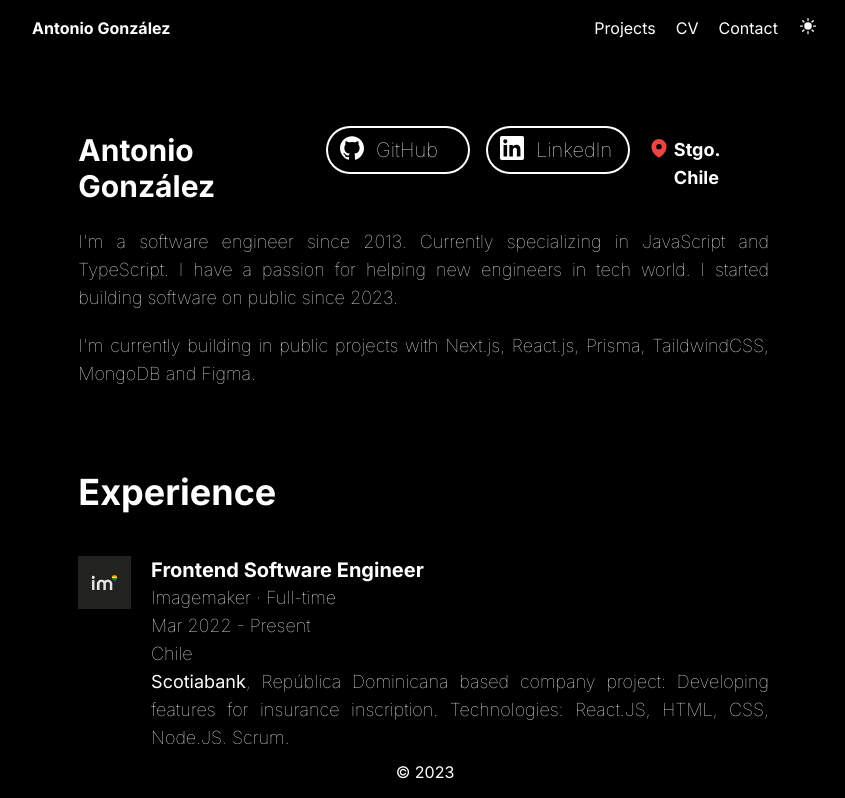
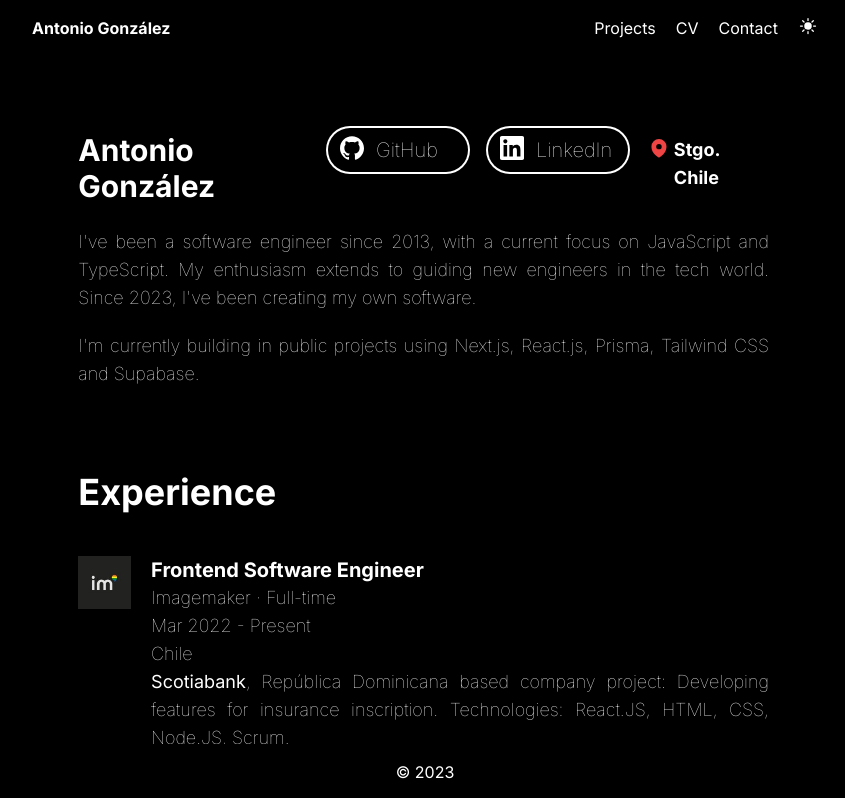
Before and after one commit to chilleno/portfolio, a Next.js app: page /cv in a window 1280 px wide. Shown: the top 798 px of the page, without its empty margins (215-1060 px from the left). Built offline with nearby package versions, Linux system fonts and the light colour scheme.

Commit message:
feat: update texts

```diff
--- a/src/app/cv/Components/MainText.tsx
+++ b/src/app/cv/Components/MainText.tsx
@@ -40,13 +40,12 @@
                     </div>
                 </div>
                 <p className="text-lg text-justify">
-                    I&apos;m a software engineer since 2013.
-                    Currently specializing in JavaScript and TypeScript.
-                    I have a passion for helping new engineers in tech world.
-                    I started building software on public since 2023.
+                    I&apos;ve been a software engineer since 2013, with a current focus on JavaScript and TypeScript.
+                    My enthusiasm extends to guiding new engineers in the tech world.
+                    Since 2023, I&apos;ve been creating my own software.
                 </p>
                 <p className="text-lg text-justify">
-                  I&apos;m currently building in public projects with Next.js, React.js, Prisma, TaildwindCSS, MongoDB and Figma.
+                    I&apos;m currently building in public projects using Next.js, React.js, Prisma, Tailwind CSS and Supabase.
                 </p>
             </div>
         </div>
```
